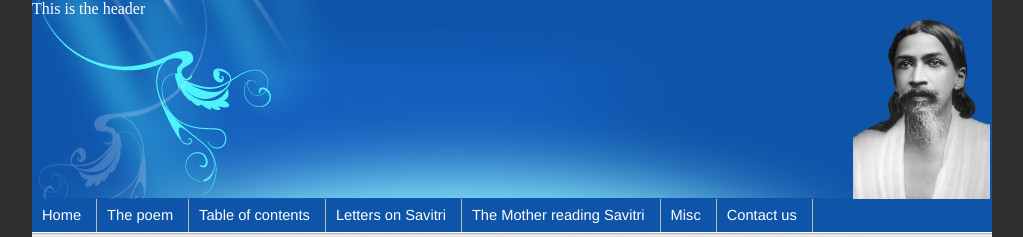
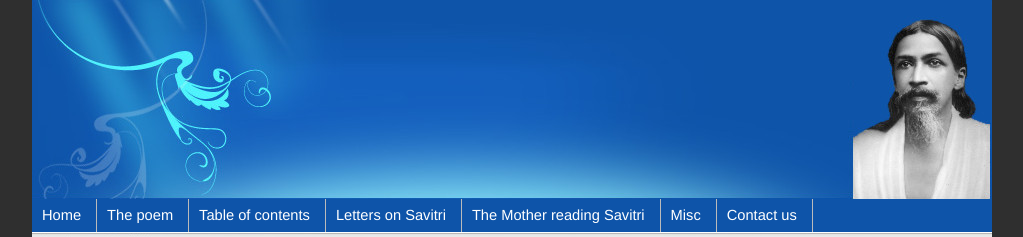
Before and after one commit to savitrithepoem/website, a plain HTML site: page toc.html in a window 1280 px wide. Shown: the top 237 px of the page, without its empty margins (128-1151 px from the left). Drawn offline with Linux system fonts and the light colour scheme.

Commit message:
Removed placeholder text that was displayed in TOC page

```diff
--- a/toc.html
+++ b/toc.html
@@ -22,7 +22,7 @@
 <body>
 
 <div class="header">
-This is the header
+    &nbsp; &nbsp; &nbsp;
 </div>
 
 <div class="body">
```
